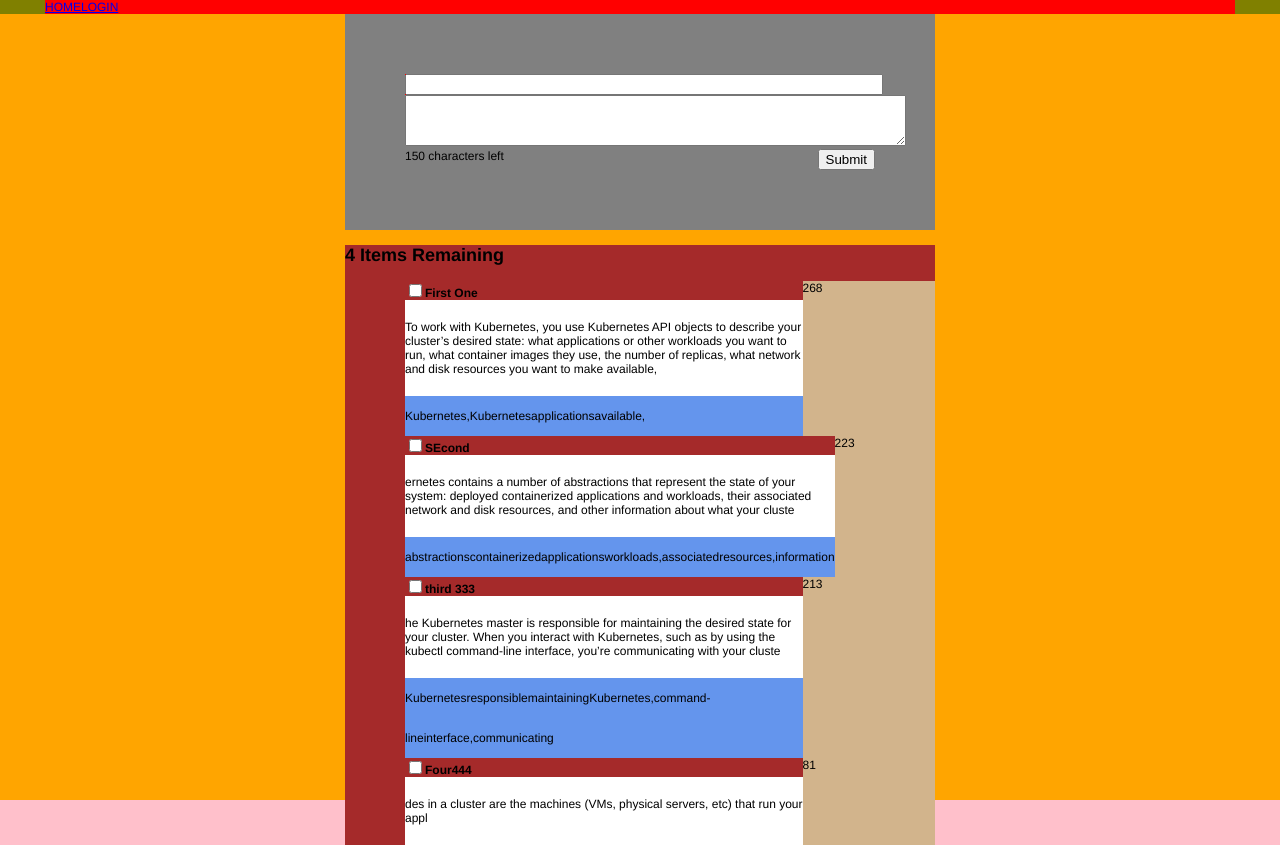
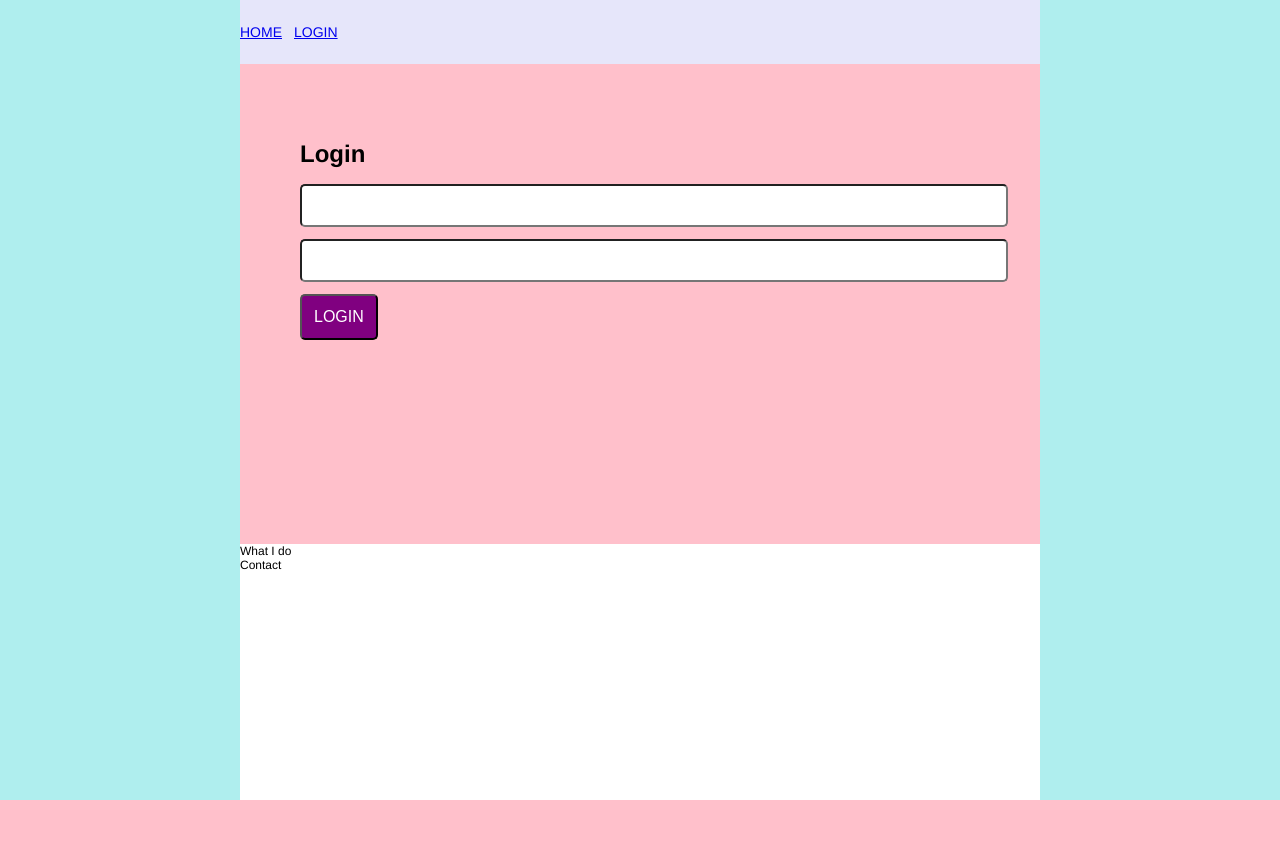
Before and after one commit to rhyuen/frontendcodingdeux, a React app: page /login in a window 1280 px wide. After the commit the page ends 800 px from the top, so only its background shows below. Built offline with nearby package versions, Linux system fonts and the light colour scheme.

Commit message:
Added react router.  it seems to work...

```diff
--- a/package.json
+++ b/package.json
@@ -20,6 +20,7 @@
   },
   "dependencies": {
     "react": "^15.6.1",
-    "react-dom": "^15.6.1"
+    "react-dom": "^15.6.1",
+    "react-router-dom": "^4.2.2"
   }
 }
--- a/src/app.jsx
+++ b/src/app.jsx
@@ -60,8 +60,6 @@
 
         return (
             <div style = {style}>
-                <Nav/>
-                <div></div>
                 <div>
                     <EntryForm formValue = {this.state.title}
                         formSubmit = {this.handleSubmit}
--- /dev/null
+++ b/src/controller.jsx
@@ -0,0 +1,26 @@
+import React, {Component} from "react";
+import {BrowserRouter as Router, Route, Link} from "react-router-dom";
+import App from "./app.jsx";
+import Login from "./login.jsx";
+import Footer from "./footer.jsx";
+
+
+const style = {
+    background: "white"
+};
+
+const Controller = () => (
+    <Router>
+        <div style = {style}>
+            <div className = "nav">
+                <span><Link to = "/">Home</Link></span>
+                <span><Link to = "/login">Login</Link></span>
+            </div>
+            <Route exact path = "/" component = {App}/>
+            <Route path = "/login" component = {Login}/>
+            <Footer/>
+        </div>
+    </Router>
+)
+
+export default Controller;
--- a/src/entrylist.jsx
+++ b/src/entrylist.jsx
@@ -16,7 +16,7 @@
                             <span className = "entry__main">
                                 <label><input type = "checkbox"/><strong>{entry.title}</strong></label><br/>
                                 <div className = "entry__main__content">{entry.textarea}</div>
-                                <div className = "entry__main__tags">{entry.textarea.split(" ").filter((item) => item.length > 9)}</div>
+                                <div className = "entry__main__tags">{entry.textarea.split(" ").filter((item) => item.length > 12)}</div>
                             </span>
                             <span className = "entry__meta">
                                 {entry.textarea.length}
--- /dev/null
+++ b/src/footer.jsx
@@ -0,0 +1,16 @@
+import React, {Component} from "react";
+
+export default () => (
+    <footer>
+        <section className = "footer__panel">
+            <div>
+                What I do
+            </div>
+        </section>
+        <section className = "footer__panel">
+            <div>
+                Contact
+            </div>
+        </section>
+    </footer>
+);
--- a/src/index.jsx
+++ b/src/index.jsx
@@ -1,8 +1,10 @@
 import React, {Component} from "react";
 import {render} from "react-dom";
-import App from "./app.jsx";
+// import App from "./app.jsx";
+import Controller from "./controller.jsx";
+
 
 render(
-    <App/>,
+    <Controller/>,
     document.getElementById("app")
 );
--- a/src/login.jsx
+++ b/src/login.jsx
@@ -1,12 +1,18 @@
 import React, {Component} from "react";
-import {render} from "react-dom";
 
-const LoginForm  = () => {
-    return (
-        <div>
-            Ze Login Stuffs.
+export default () => (
+    <div className = "login">
+        <h1 className = "login__header">Login</h1>
+        <div className = "login__container">
+            <div className = "login__container__field">
+                <input className = "login__input" type = "text" />
+            </div>
+            <div className = "login__container__field">
+                <input className = "login__input" type = "text" />
+            </div>
+            <div className = "login__container__field">
+                <input className = "login__submit" type = "submit" value = "login"/>
+            </div>
         </div>
-    );
-};
-
-render(<div>meow</div>, document.getElementById("login-app"));
+    </div>
+);
--- a/src/templates/index.html
+++ b/src/templates/index.html
@@ -4,9 +4,23 @@
         <meta charset="UTF-8">
         <title>react thingie, super duper</title>
         <style>
-            html{width: 100%; height: 100%; border: 0; margin: 0; font-family: "Helvetica"; font-size: 12px;}
+            html{
+                width: 100%;
+                height: 100%;
+                border: 0;
+                margin: 0;
+                font-family: "Helvetica";
+                font-size: 12px;
+            }
             body{width: 100%; height: 100%; background: pink; margin: 0;}
-            #app{display: flex; background: paleturquoise; border: 0; height: 100%; width: 100%; justify-content:center;}
+            #app{
+                display: flex;
+                background: paleturquoise;
+                border: 0;
+                height: 100%;
+                width: 100%;
+                justify-content:center;
+            }
 
 
             .entry{
@@ -56,6 +70,52 @@
                 flex-wrap: wrap;
             }
 
+            .nav{
+                background: lavender;
+                padding: 2rem 0rem;
+                width: 800px;
+            }
+            .nav span{
+                margin-right: 1rem;
+                text-transform: uppercase;
+                font-size: 14px;
+            }
+
+            .login{
+                background: pink;
+                height: 30rem;
+                padding: 5rem;
+            }
+            .login__header{
+
+            }
+            .login__container{
+                display: flex;
+                flex-direction: column;
+            }
+            .login__container__field{
+                padding-bottom: 1rem;
+            }
+            .login__input{
+                width: 100%;
+                padding: 1rem;
+                border-radius: 5px;
+            }
+            .login__submit{
+                padding: 1rem;
+                border-radius: 5px;
+                background: purple;
+                color: white;
+                text-transform: uppercase;
+                font-size: 16px;
+            }
+
+            .footer__panel{
+
+            }
+            .footer__panel__row{
+
+            }
         </style>
     </head>
     <body>
```
Also changed, not shown: 3 other files (tests, documents, lock files or other folders).
